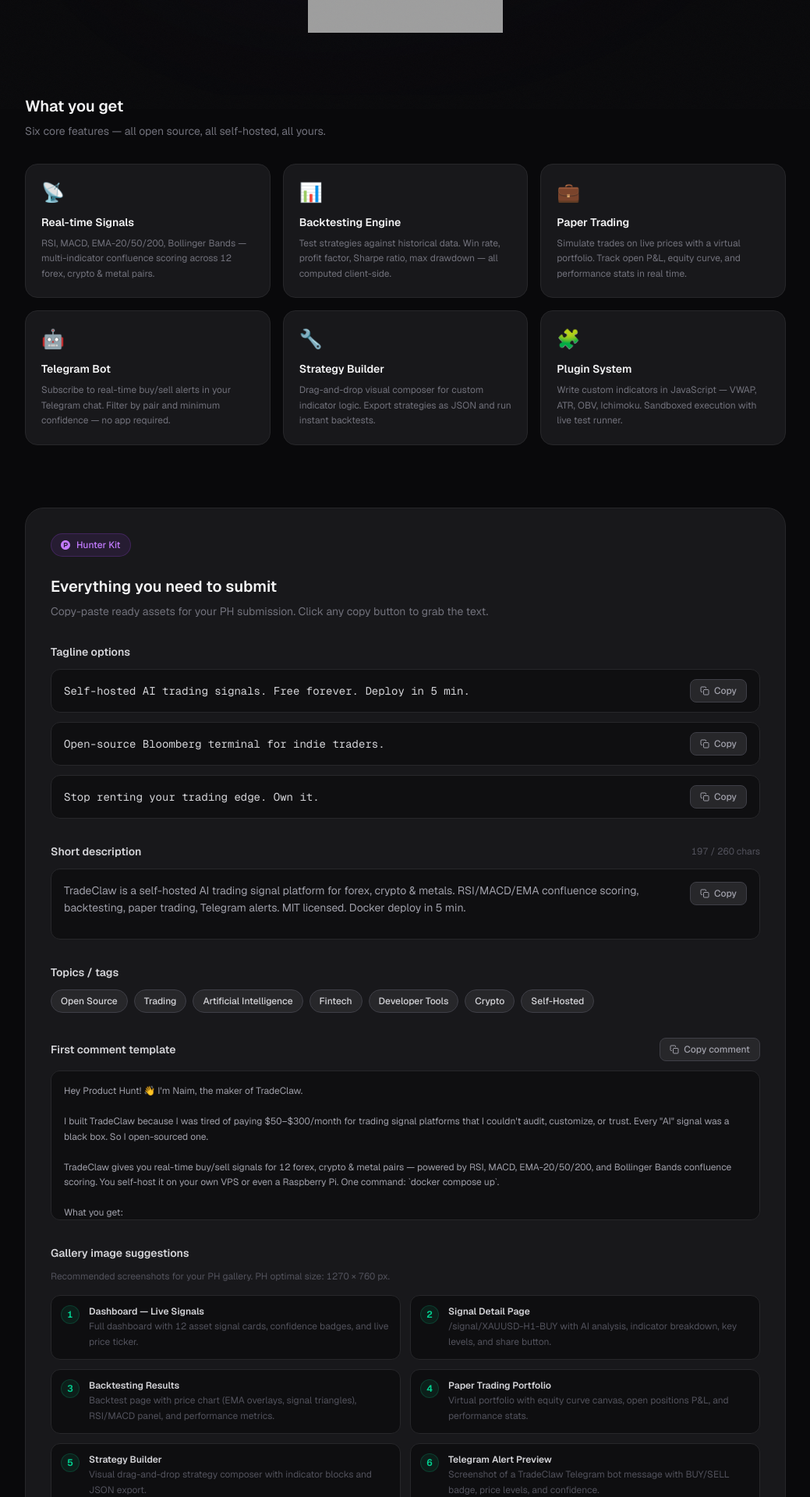
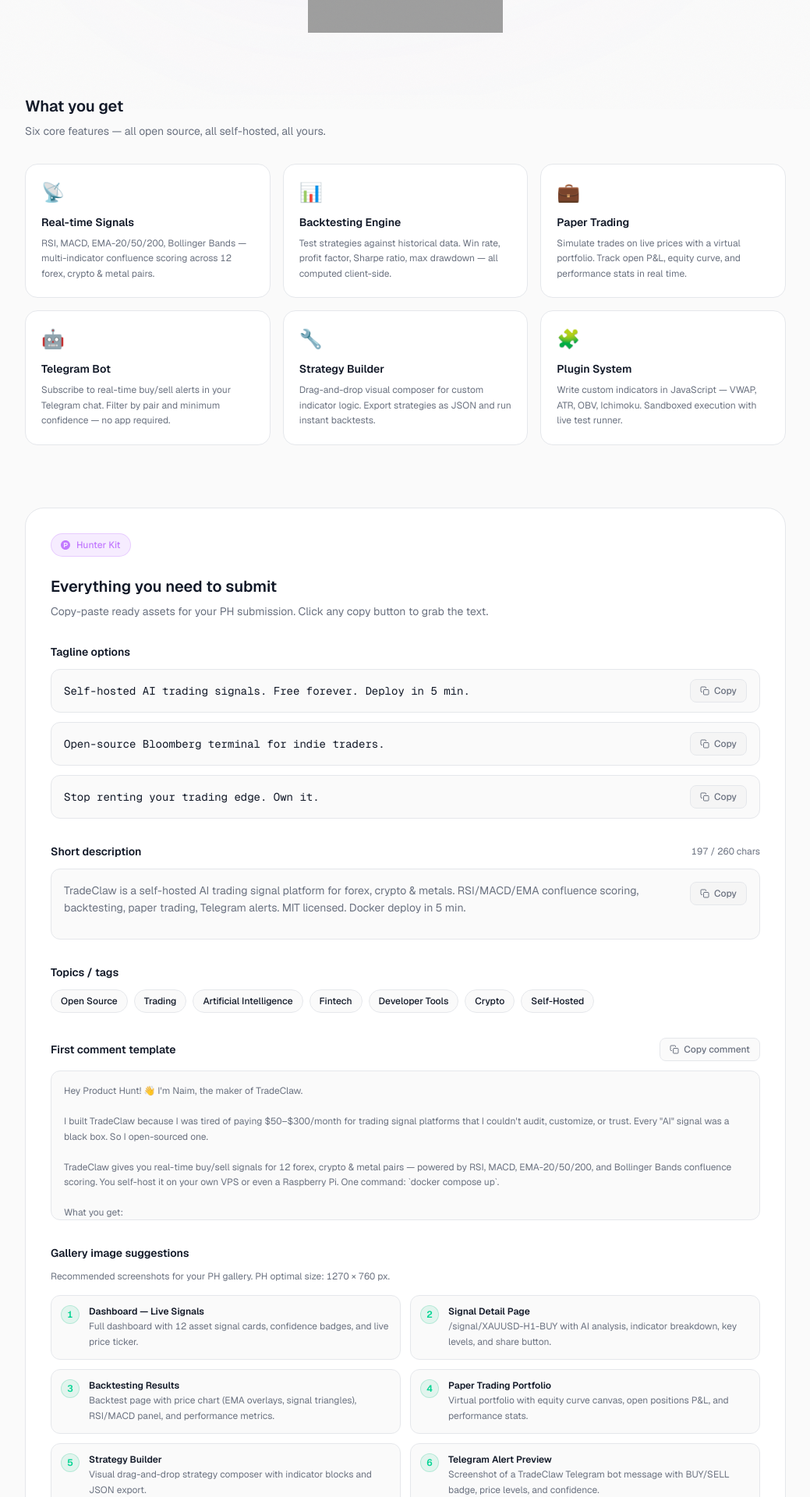
Before and after one commit to naimkatiman/tradeclaw, a Next.js app in the folder apps/web/: page /launch in a window 1280 px wide. Shown: the part 660-2580 px from the top of the page at 78% size, without its empty margins (120-1159 px from the left). Built offline with nearby package versions, Linux system fonts and the light colour scheme; no server answers; grey boxes are pictures that could not be loaded.

Commit message:
feat: light mode support for /launch page

```diff
--- a/apps/web/app/launch/LaunchClient.tsx
+++ b/apps/web/app/launch/LaunchClient.tsx
@@ -153,8 +153,8 @@
       onClick={handleCopy}
       className={`inline-flex items-center gap-1.5 px-3 py-1.5 rounded-lg text-xs font-medium transition-all duration-200 ${
         copied
-          ? 'bg-emerald-500/20 text-emerald-300 border border-emerald-500/30'
-          : 'bg-zinc-800 hover:bg-zinc-700 text-zinc-400 hover:text-zinc-200 border border-zinc-700 hover:border-zinc-600'
+          ? 'bg-emerald-500/20 text-emerald-500 border border-emerald-500/30'
+          : 'bg-[var(--glass-bg)] hover:bg-[var(--border)] text-[var(--text-secondary)] hover:text-[var(--foreground)] border border-[var(--border)]'
       }`}
     >
       {copied ? (
@@ -183,16 +183,16 @@
   const [open, setOpen] = useState(false);
 
   return (
-    <div className="border border-zinc-800 rounded-xl overflow-hidden">
+    <div className="border border-[var(--border)] rounded-xl overflow-hidden">
       <button
         onClick={() => setOpen(!open)}
-        className="w-full flex items-center justify-between gap-4 px-5 py-4 text-left hover:bg-zinc-900/60 transition-colors"
+        className="w-full flex items-center justify-between gap-4 px-5 py-4 text-left hover:bg-[var(--glass-bg)] transition-colors"
       >
-        <span className="text-sm font-medium text-zinc-200">{q}</span>
+        <span className="text-sm font-medium text-[var(--foreground)]">{q}</span>
         <svg
           width="16" height="16" viewBox="0 0 24 24" fill="none" stroke="currentColor" strokeWidth="2"
           strokeLinecap="round" strokeLinejoin="round"
-          className={`shrink-0 text-zinc-500 transition-transform duration-200 ${open ? 'rotate-180' : ''}`}
+          className={`shrink-0 text-[var(--text-secondary)] transition-transform duration-200 ${open ? 'rotate-180' : ''}`}
         >
           <polyline points="6 9 12 15 18 9" />
         </svg>
@@ -201,7 +201,7 @@
         className="overflow-hidden transition-all duration-200"
         style={{ maxHeight: open ? '300px' : '0px' }}
       >
-        <p className="px-5 pb-5 text-sm text-zinc-400 leading-relaxed">{a}</p>
+        <p className="px-5 pb-5 text-sm text-[var(--text-secondary)] leading-relaxed">{a}</p>
       </div>
     </div>
   );
@@ -211,7 +211,7 @@
 
 export function LaunchClient() {
   return (
-    <main className="min-h-screen bg-zinc-950 text-white">
+    <main className="min-h-screen bg-[var(--background)] text-[var(--foreground)]">
 
       {/* ── Hero ── */}
       <section className="relative px-6 pt-28 pb-20 text-center overflow-hidden">
@@ -227,14 +227,14 @@
             Product Hunt Launch
           </div>
 
-          <h1 className="text-4xl sm:text-6xl font-bold tracking-tight mb-4 leading-tight">
+          <h1 className="text-4xl sm:text-6xl font-bold tracking-tight mb-4 leading-tight text-[var(--foreground)]">
             TradeClaw is launching on{' '}
             <span className="bg-gradient-to-r from-emerald-400 via-teal-400 to-purple-400 bg-clip-text text-transparent">
               Product Hunt
             </span>
           </h1>
 
-          <p className="text-zinc-400 text-lg max-w-2xl mx-auto mb-10">
+          <p className="text-[var(--text-secondary)] text-lg max-w-2xl mx-auto mb-10">
             Self-hosted AI trading signals — free forever. RSI, MACD, EMA confluence scoring,
             backtesting, paper trading, Telegram alerts. MIT licensed.
           </p>
@@ -255,7 +255,7 @@
               href="https://github.com/naimkatiman/tradeclaw"
               target="_blank"
               rel="noopener noreferrer"
-              className="flex items-center gap-2 px-6 py-3 rounded-full bg-zinc-800 hover:bg-zinc-700 text-zinc-200 text-sm font-medium transition-colors border border-zinc-700"
+              className="flex items-center gap-2 px-6 py-3 rounded-full bg-[var(--glass-bg)] hover:bg-[var(--border)] text-[var(--foreground)] text-sm font-medium transition-colors border border-[var(--border)]"
             >
               <svg width="14" height="14" fill="currentColor" viewBox="0 0 24 24">
                 <path d="M12 0c-6.626 0-12 5.373-12 12 0 5.302 3.438 9.8 8.207 11.387.599.111.793-.261.793-.577v-2.234c-3.338.726-4.033-1.416-4.033-1.416-.546-1.387-1.333-1.756-1.333-1.756-1.089-.745.083-.729.083-.729 1.205.084 1.839 1.237 1.839 1.237 1.07 1.834 2.807 1.304 3.492.997.107-.775.418-1.305.762-1.604-2.665-.305-5.467-1.334-5.467-5.931 0-1.311.469-2.381 1.236-3.221-.124-.303-.535-1.524.117-3.176 0 0 1.008-.322 3.301 1.23.957-.266 1.983-.399 3.003-.404 1.02.005 2.047.138 3.006.404 2.291-1.552 3.297-1.23 3.297-1.23.653 1.653.242 2.874.118 3.176.77.84 1.235 1.911 1.235 3.221 0 4.609-2.807 5.624-5.479 5.921.43.372.823 1.102.823 2.222v3.293c0 .319.192.694.801.576 4.765-1.589 8.199-6.086 8.199-11.386 0-6.627-5.373-12-12-12z" />
@@ -265,7 +265,6 @@
           </div>
 
           {/* Official PH embed badge */}
-          {/* TODO: Replace PLACEHOLDER in post_id with actual PH post numeric ID once listing is live */}
           <div className="flex justify-center">
             <a
               href="https://www.producthunt.com/posts/tradeclaw"
@@ -286,8 +285,8 @@
 
       {/* ── Feature Gallery ── */}
       <section className="px-6 pb-20 max-w-5xl mx-auto">
-        <h2 className="text-xl font-semibold text-zinc-100 mb-2">What you get</h2>
-        <p className="text-zinc-500 text-sm mb-8">
+        <h2 className="text-xl font-semibold text-[var(--foreground)] mb-2">What you get</h2>
+        <p className="text-[var(--text-secondary)] text-sm mb-8">
           Six core features — all open source, all self-hosted, all yours.
         </p>
 
@@ -295,11 +294,11 @@
           {FEATURES.map((f) => (
             <div
               key={f.title}
-              className="bg-zinc-900 border border-zinc-800 hover:border-emerald-500/30 rounded-2xl p-5 transition-all duration-200"
+              className="bg-[var(--bg-card)] border border-[var(--border)] hover:border-emerald-500/30 rounded-2xl p-5 transition-all duration-200"
             >
               <div className="text-2xl mb-3">{f.emoji}</div>
-              <div className="text-sm font-semibold text-zinc-100 mb-2">{f.title}</div>
-              <p className="text-xs text-zinc-500 leading-relaxed">{f.desc}</p>
+              <div className="text-sm font-semibold text-[var(--foreground)] mb-2">{f.title}</div>
+              <p className="text-xs text-[var(--text-secondary)] leading-relaxed">{f.desc}</p>
             </div>
           ))}
         </div>
@@ -307,7 +306,7 @@
 
       {/* ── Hunter Kit ── */}
       <section className="px-6 pb-20 max-w-5xl mx-auto">
-        <div className="bg-zinc-900 border border-zinc-800 rounded-3xl p-8">
+        <div className="bg-[var(--bg-card)] border border-[var(--border)] rounded-3xl p-8">
           <div className="inline-flex items-center gap-2 px-3 py-1.5 rounded-full bg-purple-500/10 border border-purple-500/20 text-purple-400 text-xs font-medium mb-6">
             <svg width="12" height="12" fill="currentColor" viewBox="0 0 24 24">
               <path d="M13.604 8.4h-3.405V12h3.405c.996 0 1.801-.805 1.801-1.8S14.6 8.4 13.604 8.4zM12 0C5.372 0 0 5.372 0 12s5.372 12 12 12 12-5.372 12-12S18.628 0 12 0zm1.604 14.4h-3.405V18H7.8V6h5.804c2.319 0 4.2 1.881 4.2 4.2s-1.881 4.2-4.2 4.2z" />
@@ -315,18 +314,18 @@
             Hunter Kit
           </div>
 
-          <h2 className="text-xl font-semibold text-zinc-100 mb-2">Everything you need to submit</h2>
-          <p className="text-zinc-500 text-sm mb-8">
+          <h2 className="text-xl font-semibold text-[var(--foreground)] mb-2">Everything you need to submit</h2>
+          <p className="text-[var(--text-secondary)] text-sm mb-8">
             Copy-paste ready assets for your PH submission. Click any copy button to grab the text.
           </p>
 
           {/* Taglines */}
           <div className="mb-8">
-            <h3 className="text-sm font-semibold text-zinc-300 mb-3">Tagline options</h3>
+            <h3 className="text-sm font-semibold text-[var(--foreground)] mb-3">Tagline options</h3>
             <div className="space-y-3">
               {TAGLINES.map((t, i) => (
-                <div key={i} className="flex items-center justify-between gap-4 bg-zinc-950/60 border border-zinc-800 rounded-xl px-4 py-3">
-                  <span className="text-sm text-zinc-300 font-mono">{t}</span>
+                <div key={i} className="flex items-center justify-between gap-4 bg-[var(--glass-bg)] border border-[var(--border)] rounded-xl px-4 py-3">
+                  <span className="text-sm text-[var(--foreground)] font-mono">{t}</span>
                   <CopyButton text={t} label="Copy" />
                 </div>
               ))}
@@ -336,12 +335,12 @@
           {/* Short description */}
           <div className="mb-8">
             <div className="flex items-center justify-between mb-3">
-              <h3 className="text-sm font-semibold text-zinc-300">Short description</h3>
-              <span className="text-xs text-zinc-600">{SHORT_DESC.length} / 260 chars</span>
+              <h3 className="text-sm font-semibold text-[var(--foreground)]">Short description</h3>
+              <span className="text-xs text-[var(--text-secondary)]">{SHORT_DESC.length} / 260 chars</span>
             </div>
-            <div className="bg-zinc-950/60 border border-zinc-800 rounded-xl p-4">
+            <div className="bg-[var(--glass-bg)] border border-[var(--border)] rounded-xl p-4">
               <div className="flex items-start justify-between gap-3 mb-3">
-                <p className="text-sm text-zinc-400 leading-relaxed">{SHORT_DESC}</p>
+                <p className="text-sm text-[var(--text-secondary)] leading-relaxed">{SHORT_DESC}</p>
                 <CopyButton text={SHORT_DESC} label="Copy" />
               </div>
             </div>
@@ -349,10 +348,10 @@
 
           {/* Topics */}
           <div className="mb-8">
-            <h3 className="text-sm font-semibold text-zinc-300 mb-3">Topics / tags</h3>
+            <h3 className="text-sm font-semibold text-[var(--foreground)] mb-3">Topics / tags</h3>
             <div className="flex flex-wrap gap-2">
               {TOPICS.map((t) => (
-                <span key={t} className="px-3 py-1.5 rounded-full text-xs font-medium bg-zinc-800 border border-zinc-700 text-zinc-300">
+                <span key={t} className="px-3 py-1.5 rounded-full text-xs font-medium bg-[var(--glass-bg)] border border-[var(--border)] text-[var(--foreground)]">
                   {t}
                 </span>
               ))}
@@ -362,27 +361,27 @@
           {/* First comment */}
           <div className="mb-8">
             <div className="flex items-center justify-between mb-3">
-              <h3 className="text-sm font-semibold text-zinc-300">First comment template</h3>
+              <h3 className="text-sm font-semibold text-[var(--foreground)]">First comment template</h3>
               <CopyButton text={FIRST_COMMENT} label="Copy comment" />
             </div>
-            <div className="bg-zinc-950/60 border border-zinc-800 rounded-xl p-4 max-h-48 overflow-y-auto">
-              <pre className="text-xs text-zinc-400 leading-relaxed whitespace-pre-wrap font-sans">{FIRST_COMMENT}</pre>
+            <div className="bg-[var(--glass-bg)] border border-[var(--border)] rounded-xl p-4 max-h-48 overflow-y-auto">
+              <pre className="text-xs text-[var(--text-secondary)] leading-relaxed whitespace-pre-wrap font-sans">{FIRST_COMMENT}</pre>
             </div>
           </div>
 
           {/* Gallery suggestions */}
           <div>
-            <h3 className="text-sm font-semibold text-zinc-300 mb-3">Gallery image suggestions</h3>
-            <p className="text-xs text-zinc-600 mb-4">Recommended screenshots for your PH gallery. PH optimal size: 1270 × 760 px.</p>
+            <h3 className="text-sm font-semibold text-[var(--foreground)] mb-3">Gallery image suggestions</h3>
+            <p className="text-xs text-[var(--text-secondary)] mb-4">Recommended screenshots for your PH gallery. PH optimal size: 1270 × 760 px.</p>
             <div className="grid grid-cols-1 sm:grid-cols-2 gap-3">
               {GALLERY_SUGGESTIONS.map((g, i) => (
-                <div key={i} className="flex gap-3 p-3 rounded-xl bg-zinc-950/60 border border-zinc-800">
+                <div key={i} className="flex gap-3 p-3 rounded-xl bg-[var(--glass-bg)] border border-[var(--border)]">
                   <span className="shrink-0 w-6 h-6 rounded-full bg-emerald-500/10 border border-emerald-500/20 text-emerald-400 text-xs font-semibold flex items-center justify-center">
                     {i + 1}
                   </span>
                   <div>
-                    <div className="text-xs font-semibold text-zinc-300 mb-0.5">{g.title}</div>
-                    <div className="text-xs text-zinc-600 leading-relaxed">{g.desc}</div>
+                    <div className="text-xs font-semibold text-[var(--foreground)] mb-0.5">{g.title}</div>
+                    <div className="text-xs text-[var(--text-secondary)] leading-relaxed">{g.desc}</div>
                   </div>
                 </div>
               ))}
@@ -393,22 +392,22 @@
 
       {/* ── Social Sharing ── */}
       <section className="px-6 pb-20 max-w-5xl mx-auto">
-        <h2 className="text-xl font-semibold text-zinc-100 mb-2">Tell your friends</h2>
-        <p className="text-zinc-500 text-sm mb-8">
+        <h2 className="text-xl font-semibold text-[var(--foreground)] mb-2">Tell your friends</h2>
+        <p className="text-[var(--text-secondary)] text-sm mb-8">
           Pre-written posts for launch day. Copy, paste, and share — it takes 30 seconds and makes a huge difference.
         </p>
 
         <div className="grid grid-cols-1 gap-4">
           {TWEETS.map((t) => (
-            <div key={t.platform} className="bg-zinc-900 border border-zinc-800 rounded-2xl p-5">
+            <div key={t.platform} className="bg-[var(--bg-card)] border border-[var(--border)] rounded-2xl p-5">
               <div className="flex items-center justify-between mb-4">
-                <div className="flex items-center gap-2 text-sm font-medium text-zinc-300">
-                  <span className="text-zinc-500">{t.icon}</span>
+                <div className="flex items-center gap-2 text-sm font-medium text-[var(--foreground)]">
+                  <span className="text-[var(--text-secondary)]">{t.icon}</span>
                   {t.platform}
                 </div>
                 <CopyButton text={t.text} label="Copy" />
               </div>
-              <pre className="text-xs text-zinc-400 leading-relaxed whitespace-pre-wrap font-sans bg-zinc-950/60 rounded-xl p-3 max-h-40 overflow-y-auto">
+              <pre className="text-xs text-[var(--text-secondary)] leading-relaxed whitespace-pre-wrap font-sans bg-[var(--glass-bg)] rounded-xl p-3 max-h-40 overflow-y-auto">
                 {t.text}
               </pre>
             </div>
@@ -418,8 +417,8 @@
 
       {/* ── FAQ ── */}
       <section className="px-6 pb-20 max-w-5xl mx-auto">
-        <h2 className="text-xl font-semibold text-zinc-100 mb-2">FAQ</h2>
-        <p className="text-zinc-500 text-sm mb-8">Common questions about the launch.</p>
+        <h2 className="text-xl font-semibold text-[var(--foreground)] mb-2">FAQ</h2>
+        <p className="text-[var(--text-secondary)] text-sm mb-8">Common questions about the launch.</p>
 
         <div className="space-y-3">
           {FAQS.map((f) => (
@@ -430,13 +429,13 @@
 
       {/* ── Launch Checklist ── */}
       <section className="px-6 pb-20 max-w-5xl mx-auto">
-        <div className="bg-gradient-to-br from-emerald-950/50 to-zinc-900 border border-emerald-500/20 rounded-3xl p-8">
-          <h2 className="text-xl font-semibold text-zinc-100 mb-2">Launch checklist</h2>
-          <p className="text-zinc-500 text-sm mb-8">Everything we need in place before going live.</p>
+        <div className="bg-emerald-500/5 border border-emerald-500/20 rounded-3xl p-8">
+          <h2 className="text-xl font-semibold text-[var(--foreground)] mb-2">Launch checklist</h2>
+          <p className="text-[var(--text-secondary)] text-sm mb-8">Everything we need in place before going live.</p>
 
           <ul className="space-y-3">
             {CHECKLIST.map((item, i) => (
-              <li key={i} className="flex items-center gap-3 text-sm text-zinc-400">
+              <li key={i} className="flex items-center gap-3 text-sm text-[var(--text-secondary)]">
                 <span className="shrink-0 w-5 h-5 rounded-full border border-emerald-500/40 bg-emerald-500/10 flex items-center justify-center">
                   <svg width="10" height="10" viewBox="0 0 24 24" fill="none" stroke="currentColor" strokeWidth="3" strokeLinecap="round" strokeLinejoin="round" className="text-emerald-400">
                     <polyline points="20 6 9 17 4 12" />
@@ -451,7 +450,7 @@
 
       {/* ── Back link ── */}
       <section className="px-6 pb-28 text-center">
-        <Link href="/" className="text-xs text-zinc-600 hover:text-zinc-400 transition-colors">
+        <Link href="/" className="text-xs text-[var(--text-secondary)] hover:text-[var(--foreground)] transition-colors">
           ← Back to TradeClaw
         </Link>
       </section>
```
